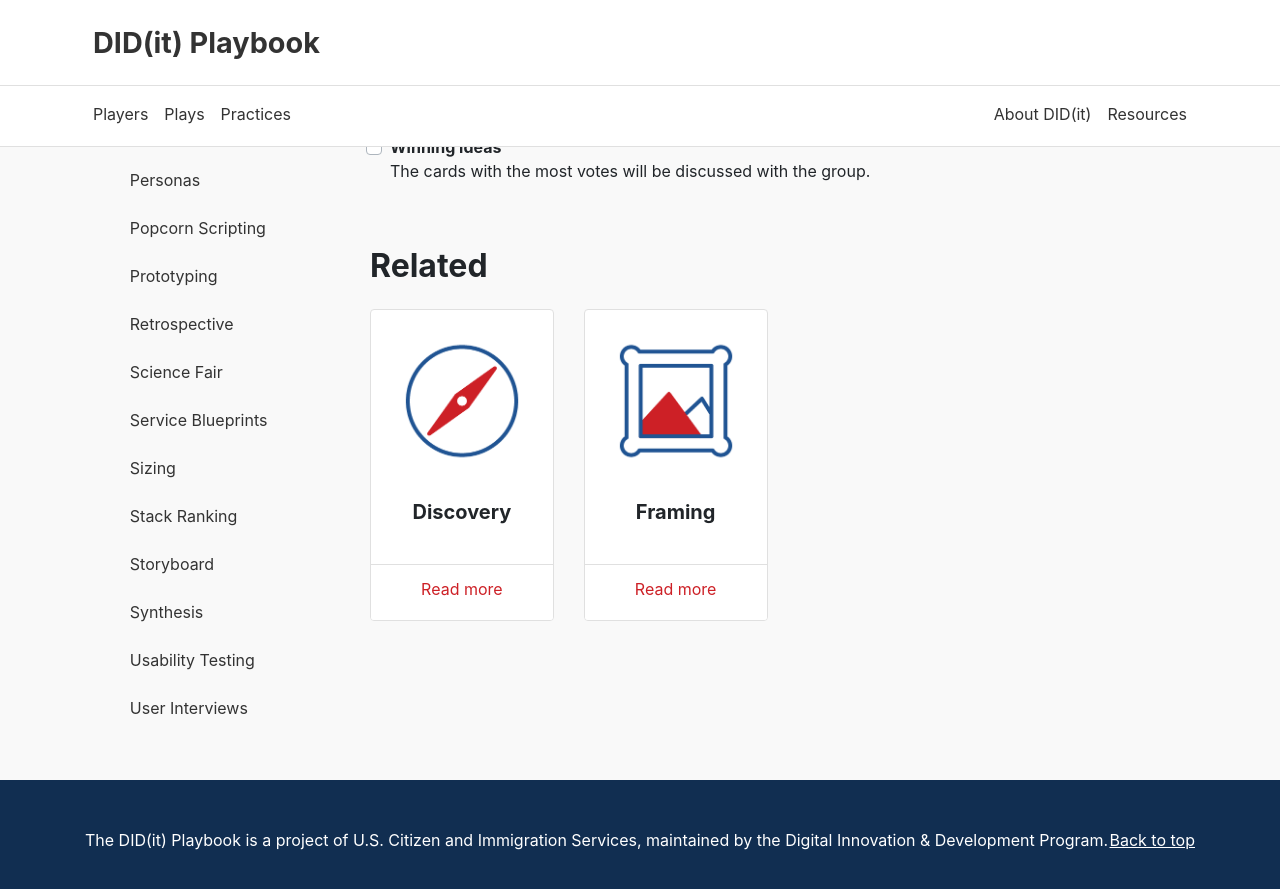
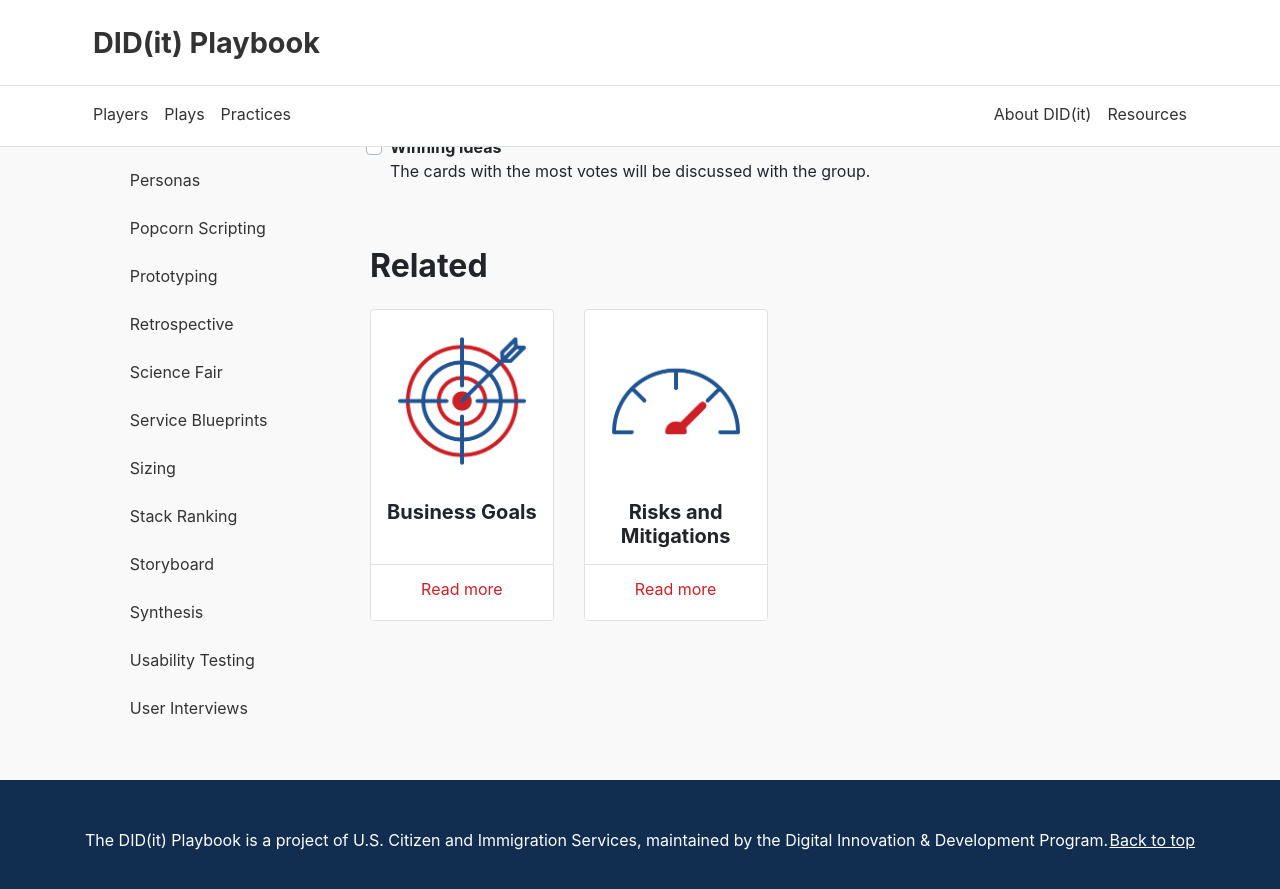
Before and after one commit to KnightPointSystems/kps_playbook, a Jekyll site: the page built from v2/practices/dot_voting.md, in a window 1280 px wide and 900 px high, scrolled down 811 px. Shown: the top 889 px of the window. Built offline with Jekyll 4.4.1, drawn with Linux system fonts in a browser that asks for light colours; nearby versions of some CDN libraries.

Commit message:
Update dot_voting.yml
Updated Related section

```diff
--- a/_data/practices/dot_voting.yml
+++ b/_data/practices/dot_voting.yml
@@ -17,5 +17,5 @@ steps:
   - title: Winning ideas
     text: The cards with the most votes will be discussed with the group.
 related:
-  - Discovery
-  - Framing
+  - Business Goals
+  - Risks and Mitigations
```
